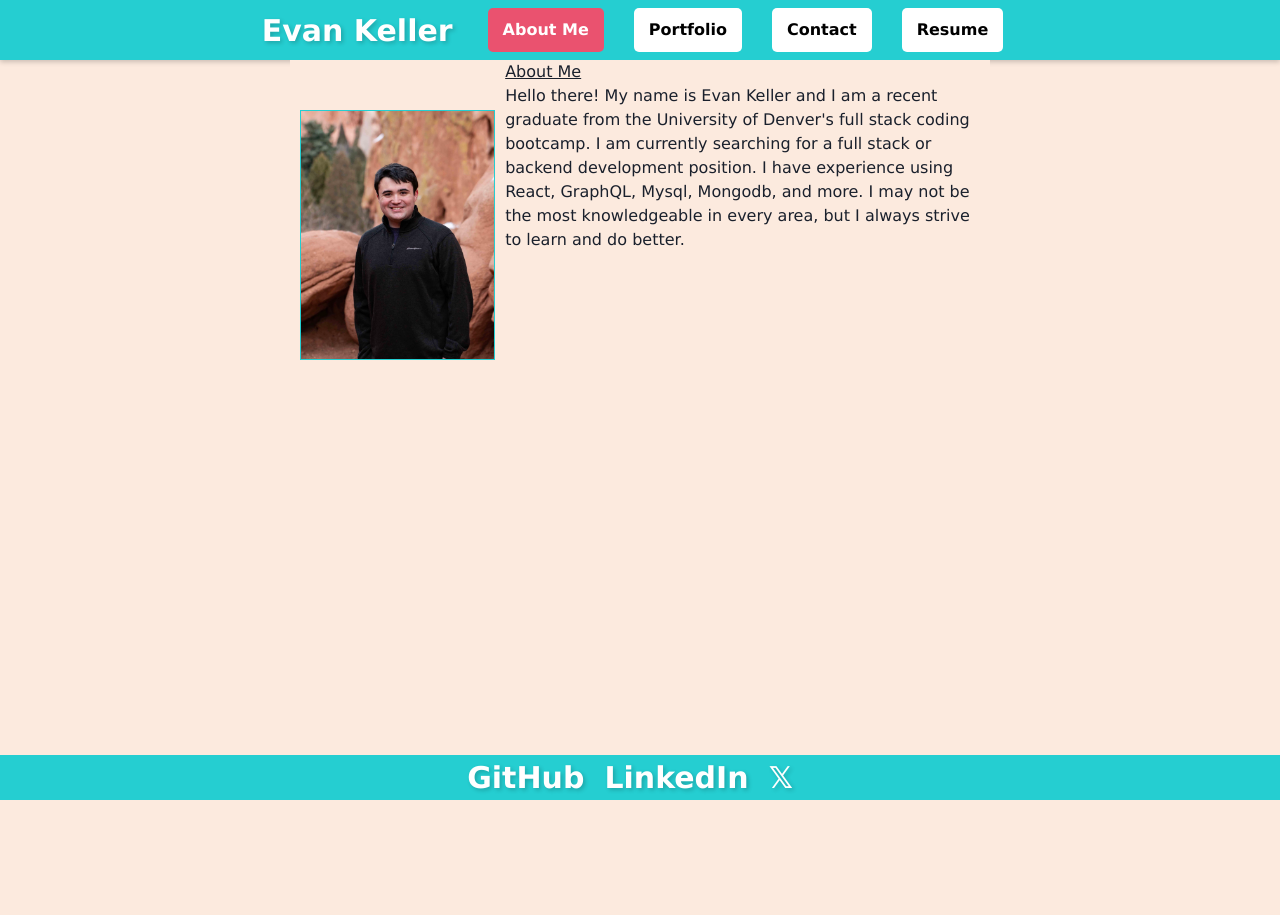
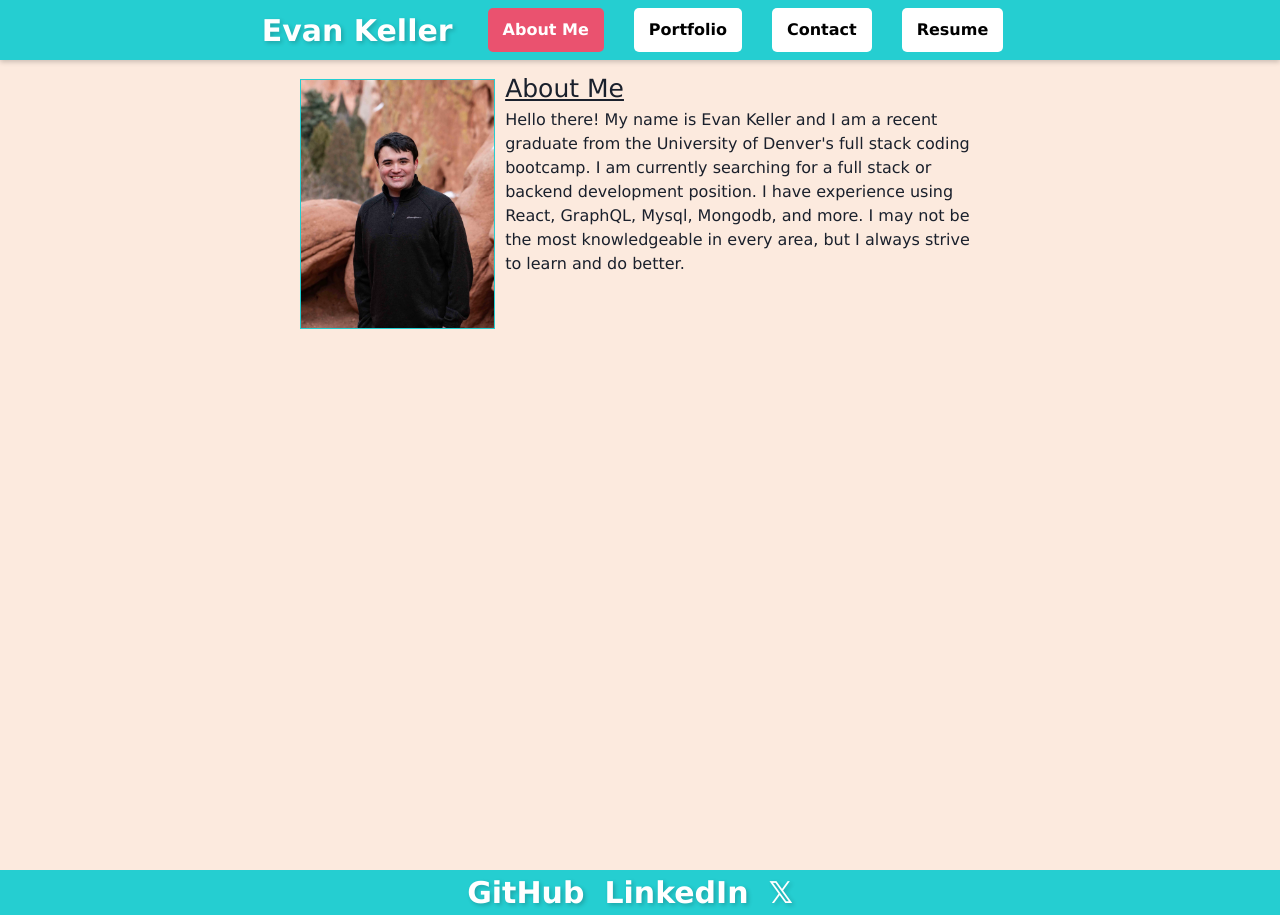
Before and after one commit to 33649EK/reactjs-portfolio-evanK, a React (Vite) app: page /About in a window 1280 px wide. Before the commit the page ends 860 px from the top, so only its background shows below. Built offline with nearby package versions, Linux system fonts and the light colour scheme.

Commit message:
modified contact and portfolio files

```diff
--- a/src/App.css
+++ b/src/App.css
@@ -83,7 +83,7 @@ footer {
   border: 1px solid var(--robin-blue);
   width: 200px;
   height: 250px;
-  margin-top: 50px;
+  margin-top: 9px;
   margin-left: 10px;
   margin-right: 10px;
 }
@@ -95,16 +95,23 @@ footer {
   max-width: 700px;
   margin-left: auto;
   margin-right: auto;
+  margin-top: 10px;
 }
 
 .aboutHeader {
   text-decoration: underline;
   color: var(--nyanza);
+  font-size: 25px;
 }
 
 .currentPage {
   background-color: var(--pink);
   color: var(--white);
+}
+
+.contactContainer {
+  display: flex;
+  justify-content: center;
 }
 
 .contactForm {
@@ -113,6 +120,7 @@ footer {
   align-items: center;
   margin-top: 50px;
   height: 100vh;
+  max-width: 700px;
 }
 
 .contactForm input[type='text'],
@@ -177,7 +185,7 @@ li::before {
   margin-top: 5px;
 }
 
-.contentContent {
+.portfolioContainer {
   display: flex;
   justify-content: center;
 }
@@ -257,3 +265,9 @@ li::before {
     bottom: auto; /* Allows footer to properly move to bottom of page when page is small */
   }
 }
+
+@media screen and (height < 1170px) {
+  footer {
+    bottom: auto; /* Allows footer to properly move to bottom of page when page is small */
+  }
+}
--- a/src/pages/Contact.jsx
+++ b/src/pages/Contact.jsx
@@ -44,11 +44,13 @@ const Contact = () => {
   };
 
   return (
+    <div className="contactContainer">
       <div className="contactForm">
         <h1 className="contactHeader">Contact Me</h1>
         <form>
           <label htmlFor="name">
-          Name: {nameError && <span style={{ color: 'red' }}>{nameError}</span>}
+            Name:{' '}
+            {nameError && <span style={{ color: 'red' }}>{nameError}</span>}
           </label>
           <input
             type="text"
@@ -78,6 +80,7 @@ const Contact = () => {
           <button type="submit">Submit</button>
         </form>
       </div>
+    </div>
   );
 };
 
--- a/src/pages/Portfolio.jsx
+++ b/src/pages/Portfolio.jsx
@@ -79,7 +79,7 @@ const Portfolio = () => {
   ];
 
   return (
-    <div className="contentContent">
+    <div className="portfolioContainer">
       <div className="portLinks">
         {projects.map((project, index) => (
           <Project
```
Lines whose indentation alone changed are shown as unchanged.
